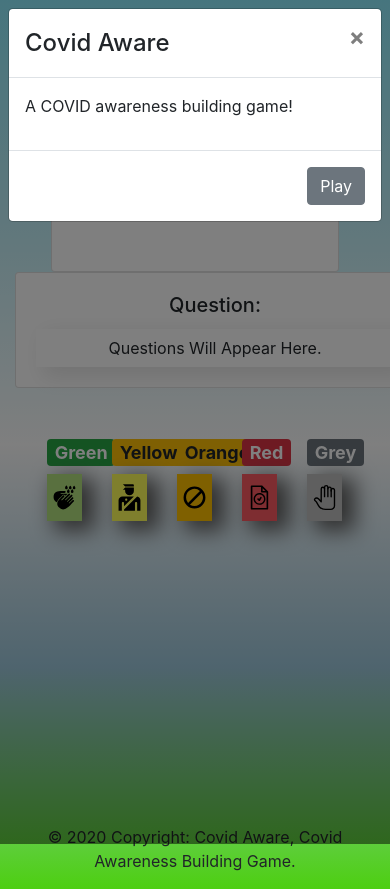
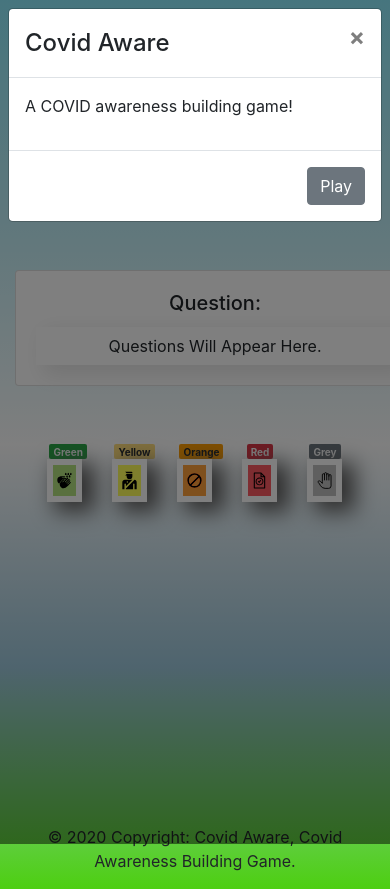
Before and after one commit to skchandon2/CovidAware, a React (Create React App) app in the folder covid-app/: page / in a window 390 px wide. Shown: the top 889 px of the page. Built offline with nearby package versions, Linux system fonts and the light colour scheme.

Commit message:
adding media queries for different sized borders around assets, fixed the orange asset colour, made the answer result bg transparent, made the asset display in two rows: one for label and one for asset img

```diff
--- a/covid-app/src/components/game.jsx
+++ b/covid-app/src/components/game.jsx
@@ -97,8 +97,8 @@ class Game extends Component {
 
     render() {
         return (
-            <div class="row">
-                <div class="col-sm-12" style={ { height: "93vh"} }>
+            <div className="row">
+                <div className="col-sm-12" style={ { height: "93vh"} }>
                     <Init
                         showInit = {this.state.showInit}
                         onCloseInit={this.handleCloseInit}
--- a/covid-app/src/components/question.jsx
+++ b/covid-app/src/components/question.jsx
@@ -24,7 +24,7 @@ class Question extends Component {
             <div className="row" style = { { height: "30vh" } }>
                 <div className="col-sm-12" id="cardQuestionBox" style={ { textAlign: "center" } }>
 
-                    <div className="card" id="" style={ { width: "18rem", position: "relative", display: "inline-block" } }>
+                    <div className="card answerResultLabel" id="" style={ { width: "18rem", position: "relative", display: "inline-block" } }>
                         <div className="card-body">
                             {this.getQuestionAnswer()}
                         </div>
--- a/covid-app/src/components/selection.jsx
+++ b/covid-app/src/components/selection.jsx
@@ -43,8 +43,19 @@ class Selection extends Component {
         console.log(this.props.currentId)
         return (
             <div onClick={() => this.props.onSelection(this.props.selection)} className={this.state.cssClass}>
-                <h4><span className={this.props.selection.className}>{this.props.selection.name}</span></h4>
-                <img src={this.props.selection.imgSrc} />
+
+                <div className="row">
+                    <div className="col-sm-12" style={{textAlign: 'center'}}>
+                        <h5><span className={this.props.selection.className} style={{border: '2px solid #fff'}}>{this.props.selection.name}</span></h5>
+                    </div>
+                </div>
+
+                <div className="row" style={{marginTop: -10}}>
+                    <div className="col-sm-12" style={{textAlign: 'center'}}>
+                        <img src={this.props.selection.imgSrc} className={this.props.selection._id ==3?"specialAssetOrange": "assetImg"}/>
+                    </div>
+                </div>
+
             </div>
          );
     }
--- a/covid-app/src/index.css
+++ b/covid-app/src/index.css
@@ -23,7 +23,7 @@ code {
 
 .wgBtnAssetHighlight img
 {
-    border: 6px solid rgb(62, 195, 0);
+    border: 6px solid rgb(44, 139, 0)!important;
     -webkit-box-shadow: 10px 7px 21px 0px rgb(128, 128, 128);
     -moz-box-shadow: 10px 7px 21px 0px rgb(128, 128, 128);
     box-shadow: 10px 7px 21px 0px rgb(128, 128, 128);
@@ -37,10 +37,43 @@ code {
     box-shadow: 10px 7px 21px 3px rgba(230,230,230,1);
 }
 
-/*Bootstrap overrid*/
+.badge-yellow
+{
+  color: #212529;
+  background-color: #ffde7c;
+}
+
+.badge-orange
+{
+  color: #212529;
+  background-color: #ff9d00;
+}
+
+
+.assetImg
+{
+  border: 10px solid #fff;
+}
+
+.specialAssetOrange
+{
+  border: 10px solid #fff;
+  filter: hue-rotate(330deg);
+}
+
+/*Bootstrap override*/
+.badge{
+  font-size: 80%!important;
+}
 .card
 {
     width: 25rem; position: relative; display: inline-block;
+}
+
+#cardQuestionBox .answerResultLabel
+{
+  background-color: rgba(128, 128, 128, 0);
+  border: 0px solid #fff;
 }
 
 @media screen and (max-width: 600px) {
@@ -51,4 +84,44 @@ code {
     h4 {
         font-size: 1rem;
     }
+
+    .badge{
+      font-size: 40%!important;
+    }
+
+    .assetImg
+    {
+      border: 4px solid #fff;
+    }
+    .specialAssetOrange
+    {
+      border: 4px solid #fff;
+
+    }
+
 }
+
+@media screen and (max-width: 800px) {
+  .card {
+      width: 30rem;
+  }
+
+  h4 {
+      font-size: 1.2rem;
+  }
+
+  .badge{
+    font-size: 50%!important;
+  }
+
+  .assetImg
+  {
+    border: 6px solid #fff;
+  }
+  .specialAssetOrange
+  {
+    border: 6px solid #fff;
+
+  }
+
+}
--- a/covid-app/src/services/localSelectionService.js
+++ b/covid-app/src/services/localSelectionService.js
@@ -1,8 +1,8 @@
 
 export const selections = [
     { _id: "1", name: "Green", className: "badge badge-success", imgSrc: "images/covid-prevent.svg" },
-    { _id: "2", name: "Yellow", className: "badge badge-warning", imgSrc: "images/covid-protect.svg" },
-    { _id: "3", name: "Orange", className: "badge badge-warning", imgSrc: "images/covid-restrict.svg" },
+    { _id: "2", name: "Yellow", className: "badge badge-yellow", imgSrc: "images/covid-protect.svg" },
+    { _id: "3", name: "Orange", className: "badge badge-orange", imgSrc: "images/covid-restrict.svg" },
     { _id: "4", name: "Red", className: "badge badge-danger", imgSrc: "images/covid-control.svg" },
     { _id: "5", name: "Grey", className: "badge badge-secondary", imgSrc: "images/covid-lockdown.svg" }
 ];
```
Also changed, not shown: 1 other file (tests, documents, lock files or other folders).
